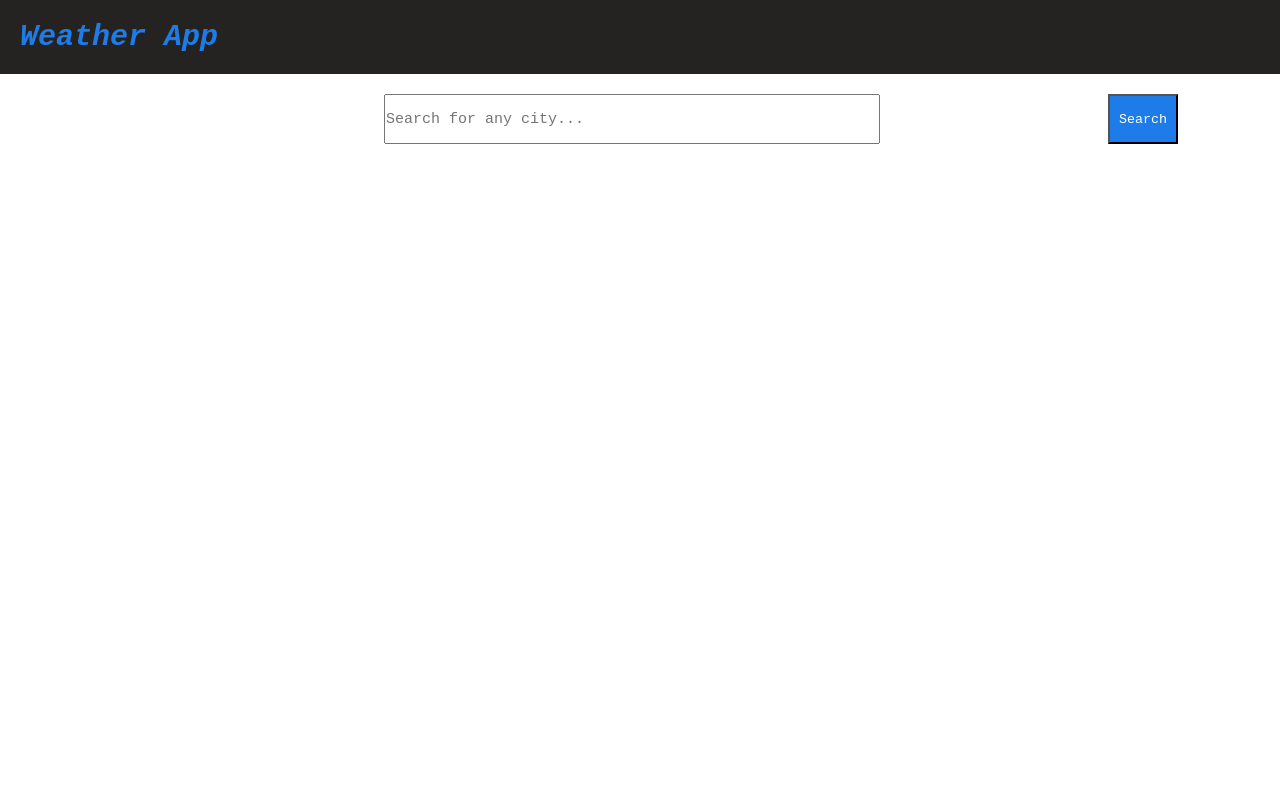
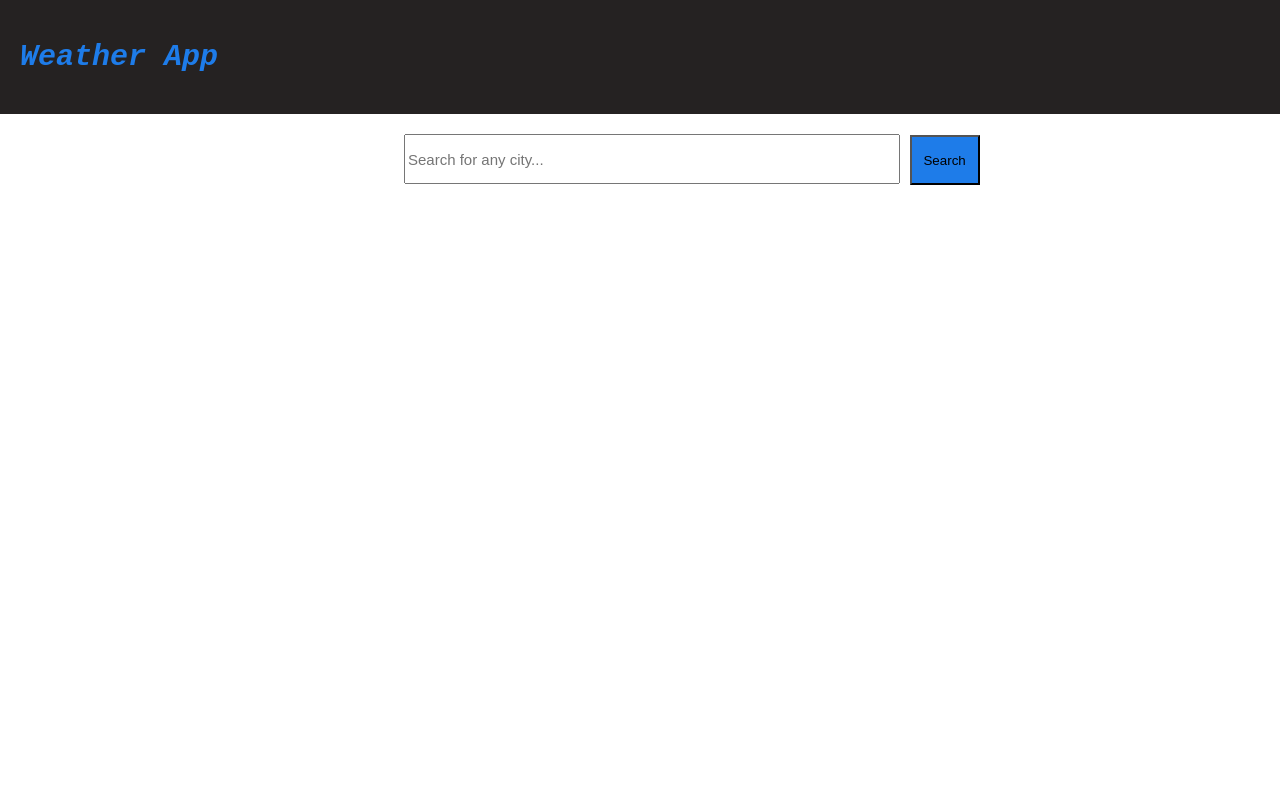
Before and after one commit to hamidihekmat/Weather-App, a Flask app: page / in a window 1280 px wide. Run offline with Flask 2, Linux system fonts and the light colour scheme.

Commit message:
fixed bugs

```diff
--- a/css/master.css
+++ b/css/master.css
@@ -1,11 +1,13 @@
-* {
+body {
   margin: 0;
   padding: 0;
   font-family: 'Sofia', 'Courier New', Courier, monospace;
+
 }
 .header {
 background-color: rgb(37, 34, 34);
 padding: 20px;
+
 }
 .header > h1 {
   color: 	rgb(30, 124, 233);
@@ -14,23 +16,20 @@ padding: 20px;
   font-style: italic;
 }
 .search-bar {
+  margin-left: 30%;
   padding: 20px;
+  display: block;
+
 }
-.search {
-  position: absolute;
+.search-bar > .search {
   left: 30%;
   height: 50px;
   width: 496px;
   font-size: 15px;
 }
 .search-button {
-  position: absolute;
-  margin-left: 85%;
+display: inline;
+height: 50px;
+width: 70px;
+background-color: rgb(30, 124, 233);
 }
-
-.search-for {
-  height: 50px;
-  width: 70px;
-  background: rgb(30, 124, 233);
-  color: #fff;
-}
--- a/templates/index.html
+++ b/templates/index.html
@@ -12,10 +12,7 @@
   </div>
   <div class="search-bar">
     <input class="search" type="text" placeholder="Search for any city...">
-    <div class="search-button">
-      <button class="search-for">Search</button>
-    </div>
-
+    <button class="search-button">Search</button>
   </div>
 </body>
 </html>
```
